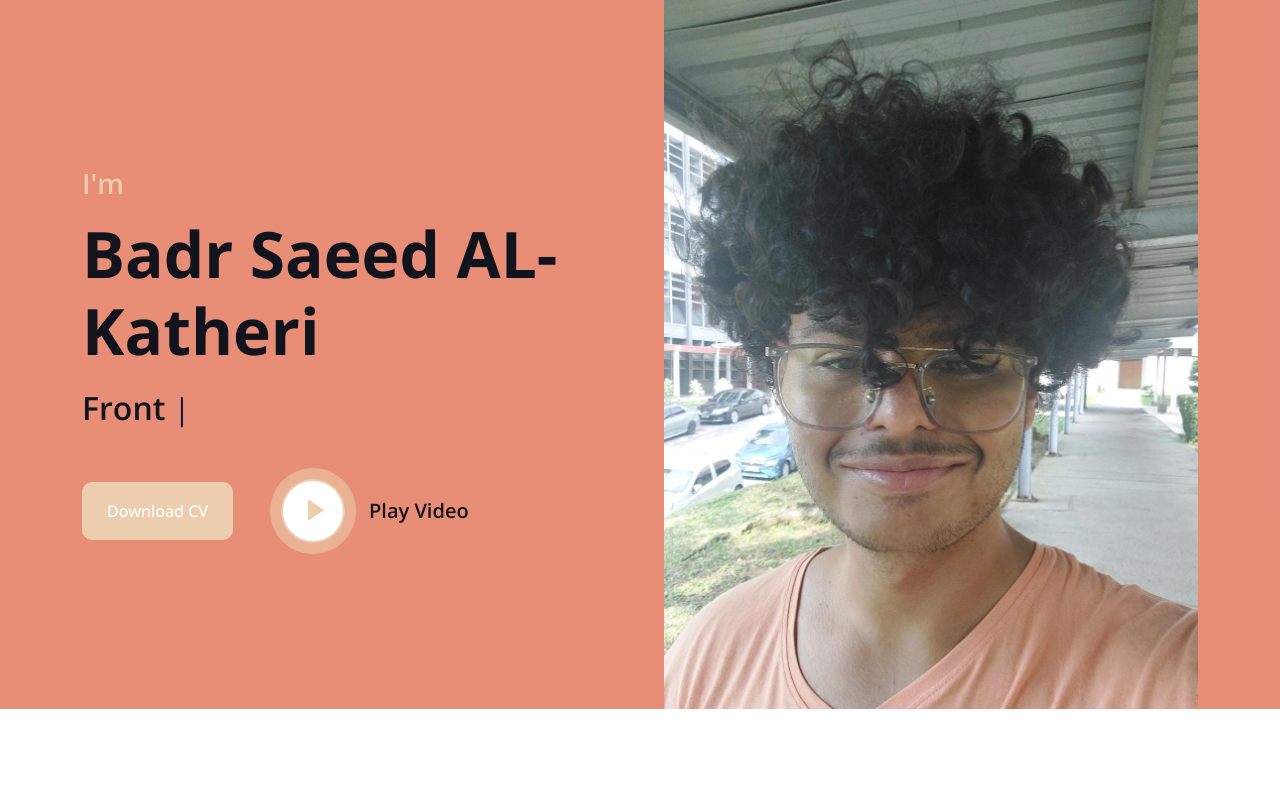
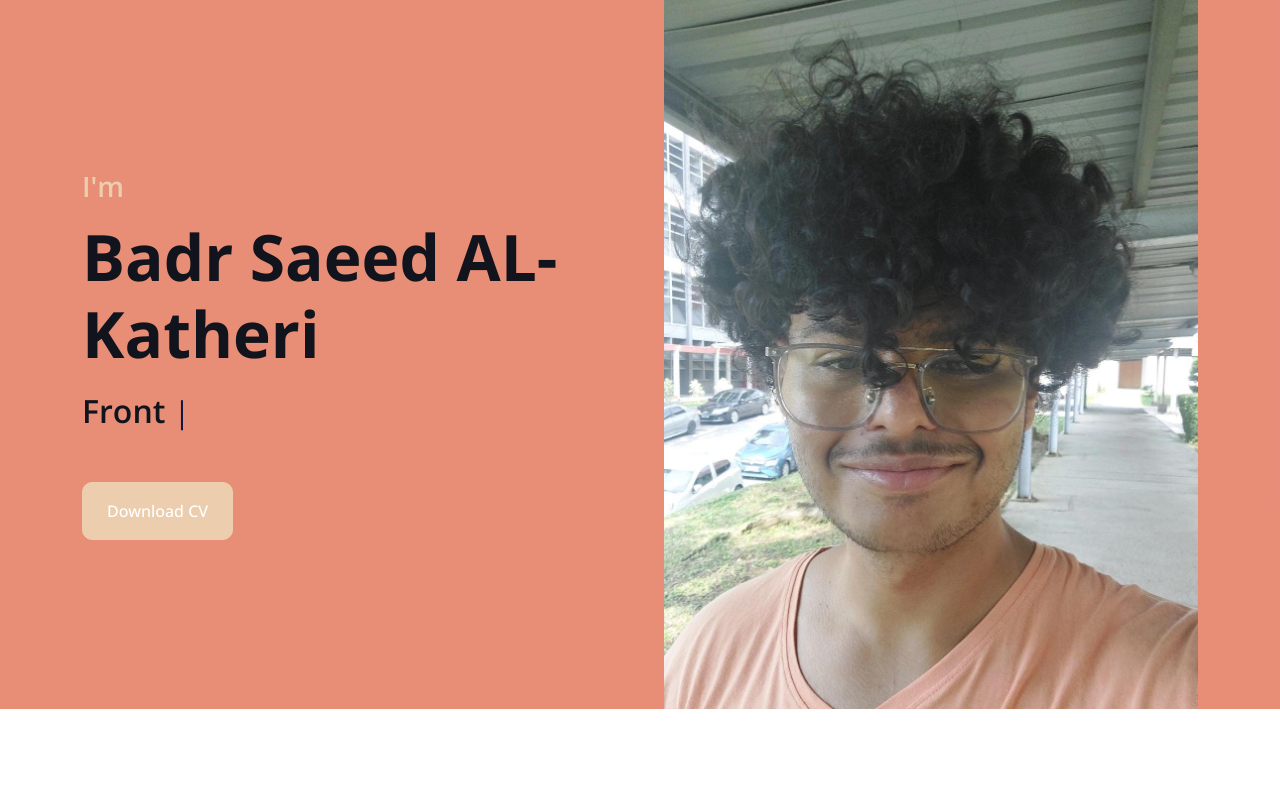
Before and after one commit to KrbH444/Portfolio, a plain HTML site: page index.html in a window 1280 px wide. Shown: the top 800 px of the page. Drawn offline with nearby package versions, Linux system fonts and the light colour scheme.

Commit message:
Update index.html

```diff
--- a/index.html
+++ b/index.html
@@ -78,10 +78,6 @@
                     <div class="typed-text d-none">AI Specialist, Web Developer, Front End Developer, Data Analyst</div>
                     <div class="d-flex align-items-center pt-5">
                         <a href="img/BADR SAEED SALEH AL-KATHERI CV 2.pdf" class="btn btn-primary py-3 px-4 me-5">Download CV</a>
-                        <button type="button" class="btn-play" data-bs-toggle="modal" data-src="https://www.youtube.com/embed/DWRcNpR6Kdc" data-bs-target="#videoModal">
-                            <span></span>
-                        </button>
-                        <h5 class="ms-4 mb-0 d-none d-sm-block">Play Video</h5>
                     </div>
                 </div>
                 <div class="col-lg-6">
```
